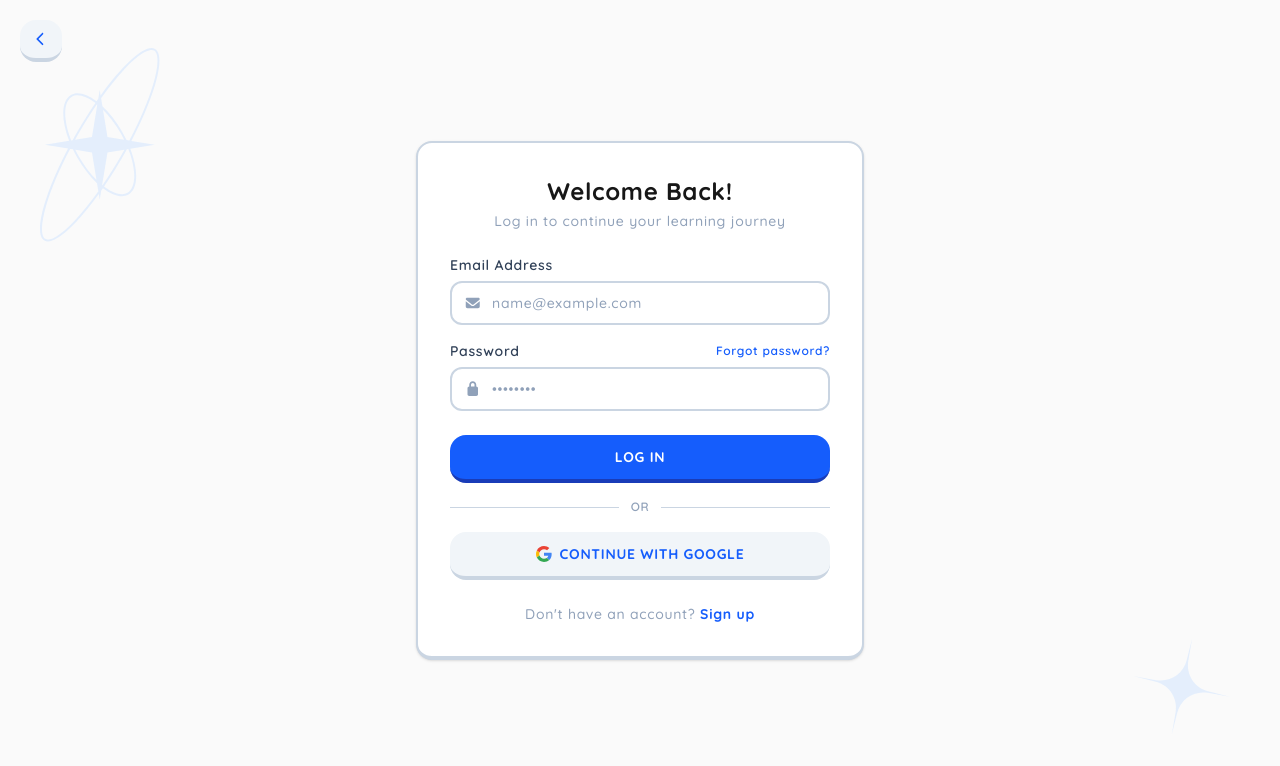
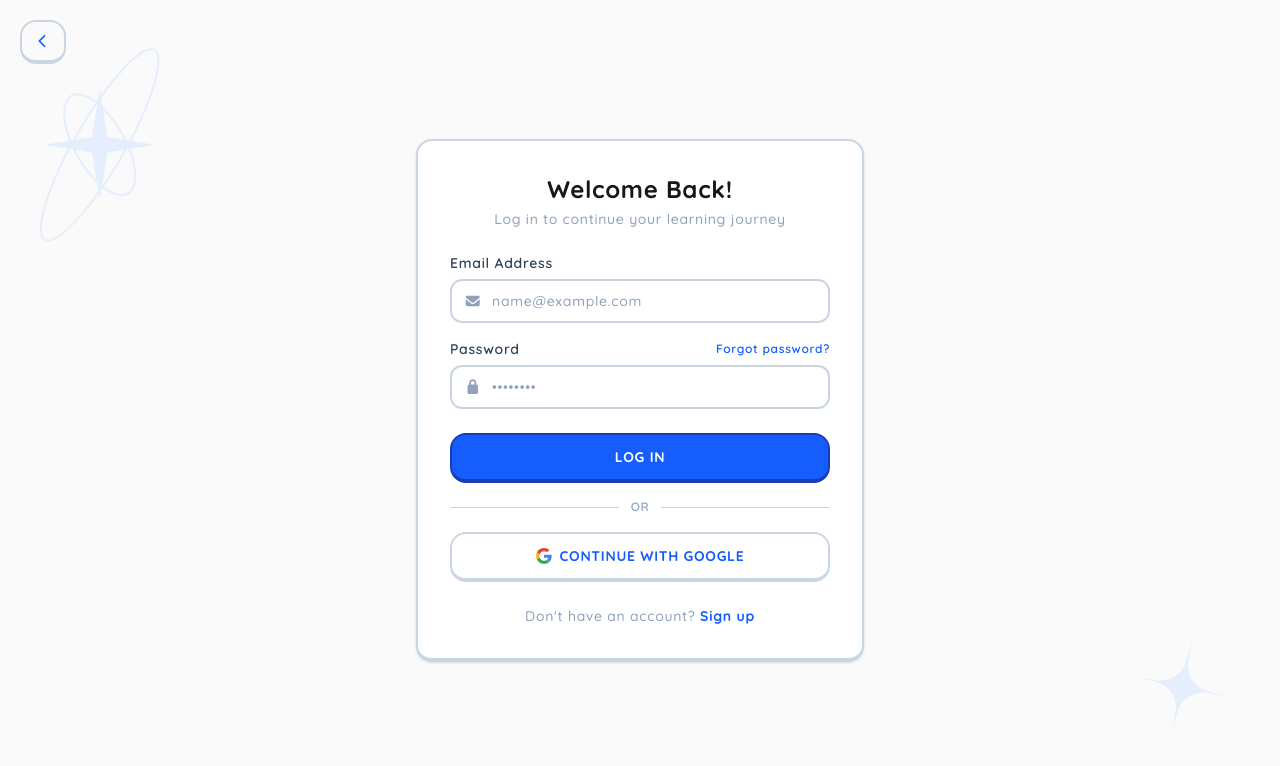
Before and after one commit to anggasaputra25/skolah, a Next.js app: page /login in a window 1280 px wide. Shown: the top 766 px of the page. Built offline with nearby package versions, Linux system fonts and the light colour scheme.

Commit message:
fix: update button and button link styles for consistent border behavior

```diff
--- a/components/ui/Button.tsx
+++ b/components/ui/Button.tsx
@@ -19,7 +19,8 @@ export const Button: React.FC<ButtonProps> = ({
         font-bold uppercase tracking-wider
         rounded-2xl
 
-        border-b-4 active:border-b-0
+        border-s-2 border-t-2 border-e-2
+        border-b-4 active:border-b-2
         active:translate-y-1
         transition-all duration-75 ease-in-out
 
@@ -30,7 +31,7 @@ export const Button: React.FC<ButtonProps> = ({
         primary:
             "bg-blue-600 border-blue-800 text-white hover:bg-blue-700",
         secondary:
-            "bg-slate-100 border-slate-300 text-blue-600 hover:bg-slate-200",
+            "border-slate-300 text-blue-600 hover:bg-slate-100",
     };
 
     const sizes = {
--- a/components/ui/ButtonLink.tsx
+++ b/components/ui/ButtonLink.tsx
@@ -22,7 +22,8 @@ export const ButtonLink: React.FC<ButtonLinkProps> = ({
     font-bold uppercase tracking-wider
     rounded-2xl
 
-    border-b-4 active:border-b-0
+    border-s-2 border-t-2 border-e-2
+    border-b-4 active:border-b-2
     active:translate-y-1
     transition-all duration-75 ease-in-out
 
@@ -33,7 +34,7 @@ export const ButtonLink: React.FC<ButtonLinkProps> = ({
         primary:
             "bg-blue-600 border-blue-800 text-white hover:bg-blue-700",
         secondary:
-            "bg-slate-100 border-slate-300 text-blue-600 hover:bg-slate-200",
+            "border-slate-300 text-blue-600 hover:bg-slate-100",
     };
 
     const sizes = {
```
